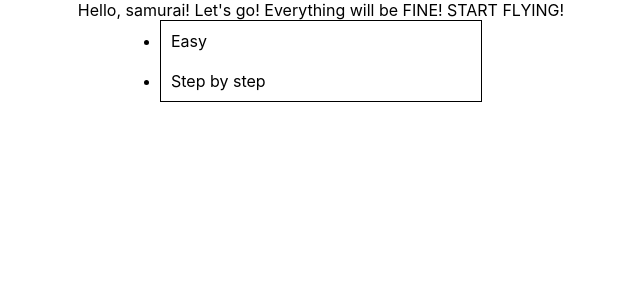
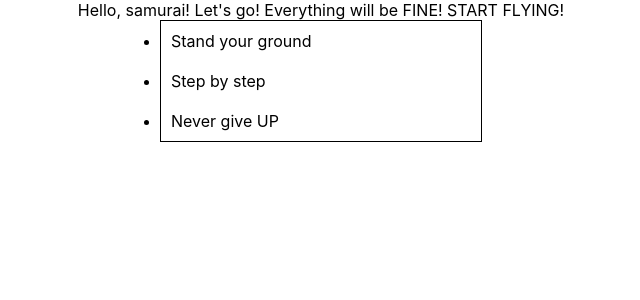
Before and after one commit to Pikadorius/samurai-way-main, a React (Create React App) app: page / in a window 1280 px wide. Shown: the top 300 px of the page, without its empty margins (319-959 px from the left). Built offline with nearby package versions, Linux system fonts and the light colour scheme.

Commit message:
change app tsx

```diff
--- a/src/App.tsx
+++ b/src/App.tsx
@@ -6,8 +6,9 @@ function App() {
     <div className="App">
      Hello, samurai! Let's go! Everything will be FINE! START FLYING!
         <ul>
-            <li>Easy</li>
+            <li>Stand your ground</li>
             <li>Step by step</li>
+            <li>Never give UP</li>
         </ul>
     </div>
   );
```
